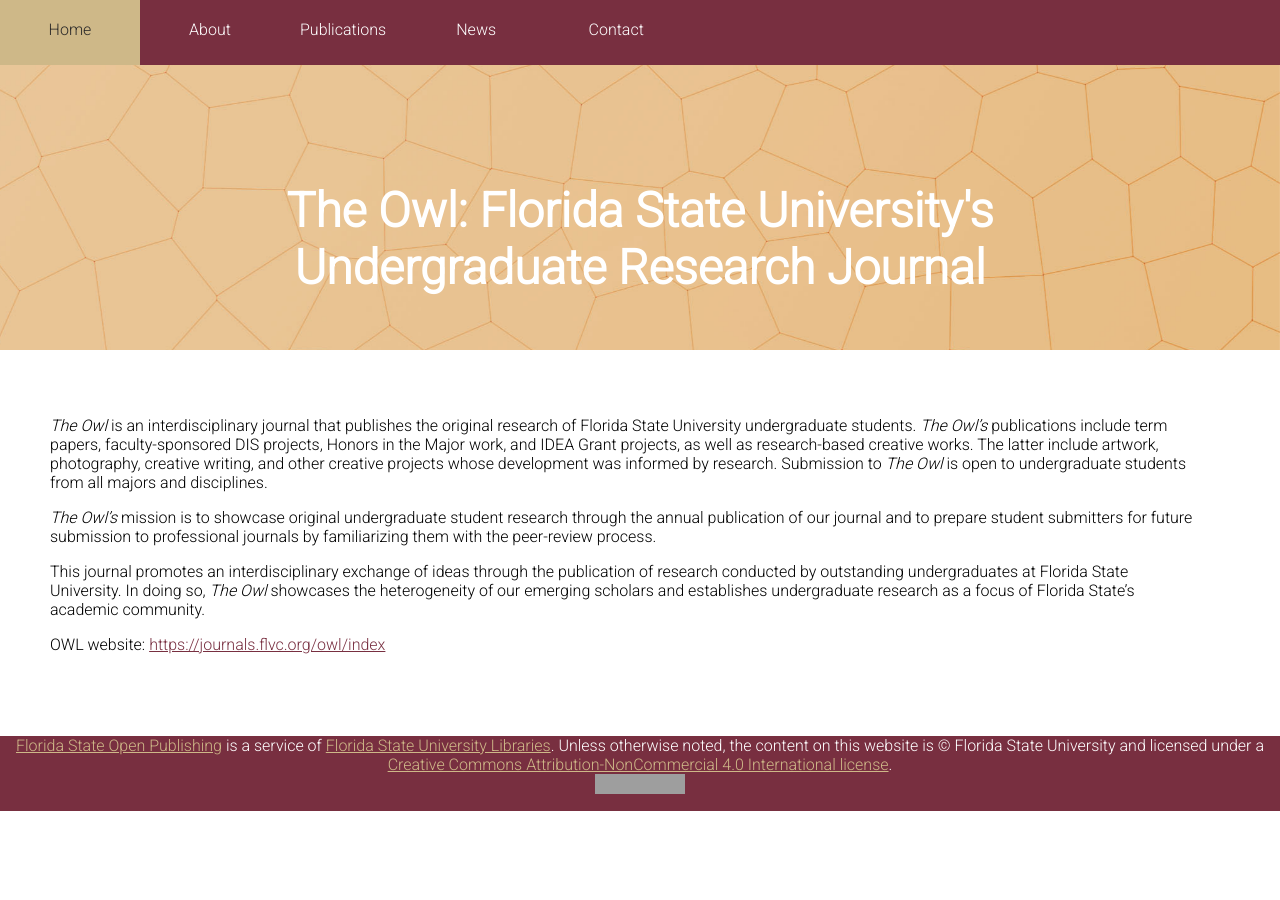
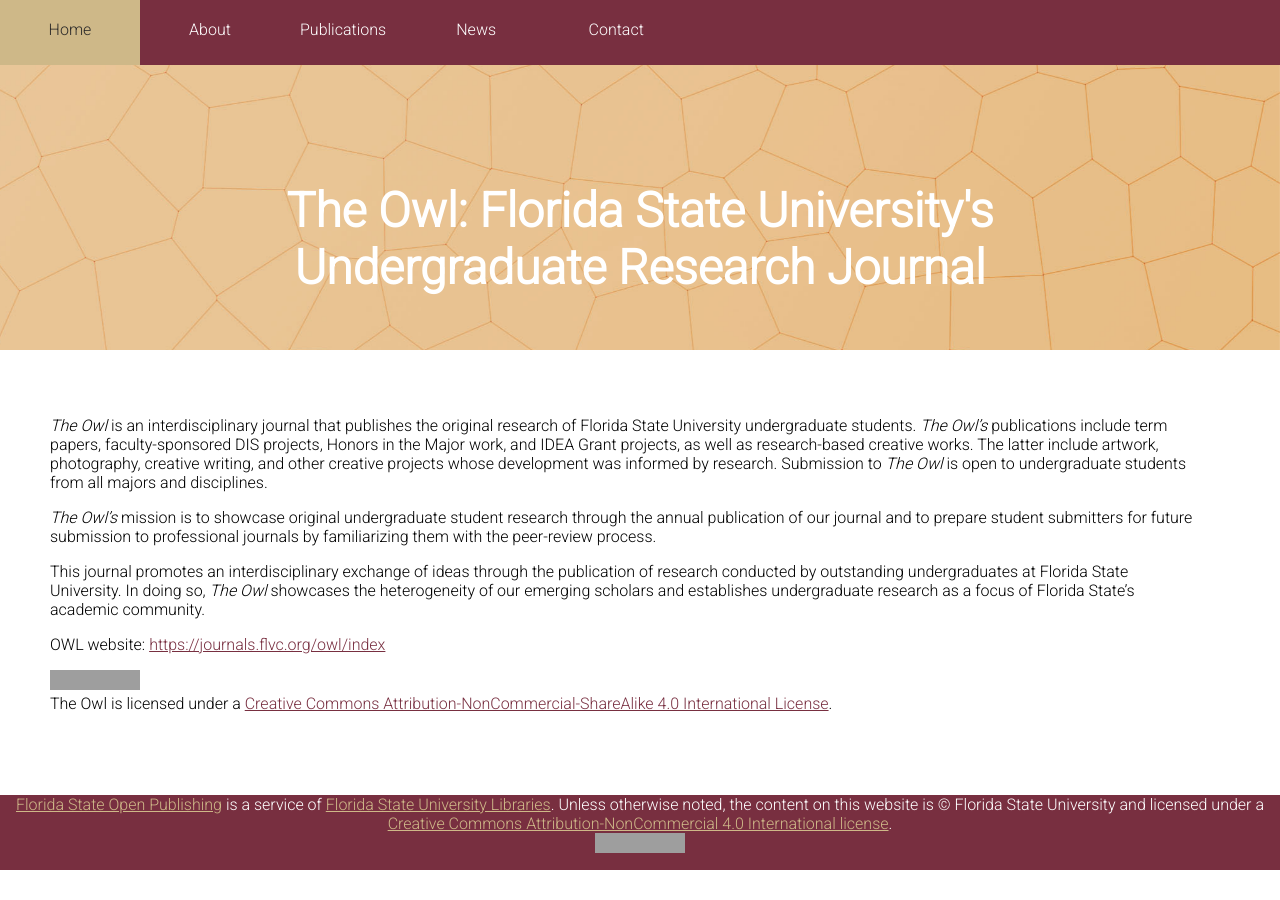
Before and after one commit to fsulibpub/fsulibpub.github.io, a Jekyll site: the page built from _journals/theowl.md, in a window 1280 px wide. Built offline with Jekyll 4.4.1, drawn with Linux system fonts in a browser that asks for light colours; grey boxes are pictures that could not be loaded.

Commit message:
Update theowl.md

```diff
--- a/_journals/theowl.md
+++ b/_journals/theowl.md
@@ -13,3 +13,5 @@ image: journals/journalOWL.png
 This journal promotes an interdisciplinary exchange of ideas through the publication of research conducted by outstanding undergraduates at Florida State University. In doing so, *The Owl* showcases the heterogeneity of our emerging scholars and establishes undergraduate research as a focus of Florida State's academic community.
 
 OWL website: <a href="https://journals.flvc.org/owl/index" target="_blank">https://journals.flvc.org/owl/index</a>
+
+<a rel="license" href="http://creativecommons.org/licenses/by-nc-sa/4.0/"><img alt="Creative Commons License" style="border-width:0" src="https://i.creativecommons.org/l/by-nc-sa/4.0/88x31.png" /></a><br />The Owl is licensed under a <a rel="license" href="http://creativecommons.org/licenses/by-nc-sa/4.0/">Creative Commons Attribution-NonCommercial-ShareAlike 4.0 International License</a>.
```
